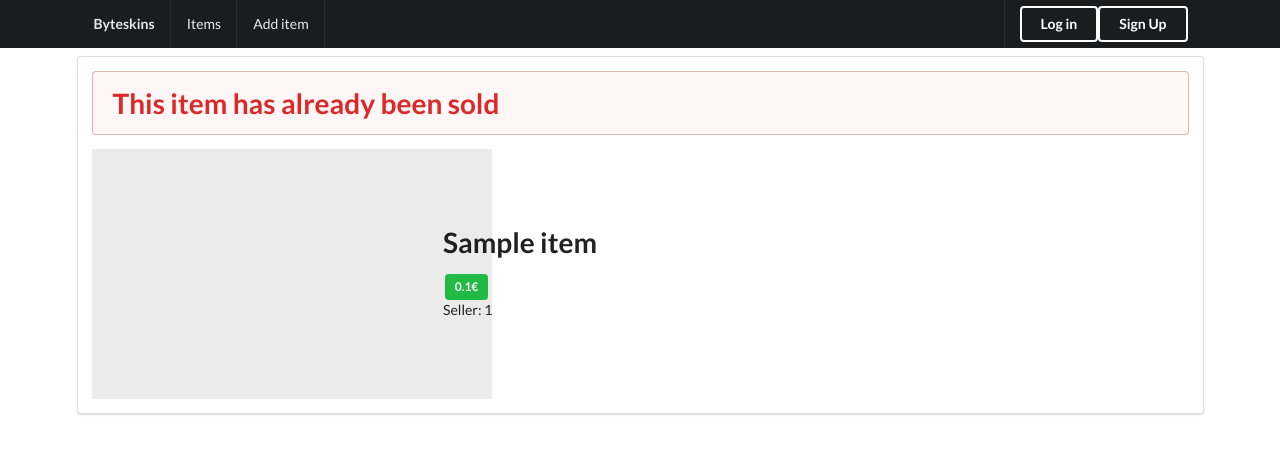
After one commit to k0tix/tsoha-projekti, a Flask app: page /items/1 in a window 1280 px wide. The commit adds this page. Shown: the top 454 px of the page. Run offline with Flask 2, Linux system fonts and the light colour scheme; tables that the repository leaves empty hold one stand-in row (values such as "Sample post"); some libraries are stand-ins or nearby versions.

Commit message:
add item view and item deletion functionality

```diff
--- a/application/items/views.py
+++ b/application/items/views.py
@@ -10,7 +10,7 @@ from application.purchase.models import Purchase
 @app.route("/items/", methods=["GET"])
 def items_index():
     i = Item.query.filter(Item.sold == False)
-    return render_template("items/list.html", items = i)
+    return render_template("items/list.html", items = i, current_user=current_user)
 
 @app.route("/items/new")
 @login_required
@@ -38,6 +38,16 @@ def items_create():
 
     return redirect(url_for("items_index"))
 
+@app.route("/items/<item_id>", methods=["GET"])
+def items_view(item_id):
+    i = Item.query.get(item_id)
+
+    if not i:
+        flash("item was not found")
+        redirect(url_for("items_index"))
+
+    return render_template("items/view.html", item=i)
+
 @app.route("/items/<item_id>", methods=["POST"])
 @login_required
 def items_set_price(item_id):
@@ -48,6 +58,24 @@ def items_set_price(item_id):
         db.session().commit()
     else:
         flash("You can only change the price of your own items")
+
+    return redirect(url_for("items_index"))
+
+@app.route("/items/delete/<item_id>", methods=["POST"])
+@login_required
+def items_delete(item_id):
+    i = Item.query.get(item_id)
+
+    if not i:
+        flash("Item not found")
+    elif i.sold:
+        flash("Item has already been sold")
+    elif i.account_id == current_user.id or current_user.role == "ADMIN":
+        db.session.delete(i)
+        db.session.commit()
+        flash("Item deleted successfully")
+    else:
+        flash("Something went wrong")
 
     return redirect(url_for("items_index"))
 
--- /dev/null
+++ b/application/templates/items/view.html
@@ -0,0 +1,34 @@
+{% extends "layout.html" %}
+
+{% block body %}
+
+<div class="ui segment">
+    {% if item.sold %}
+        <div class="ui negative message">
+            <h1 class="ui red header">This item has already been sold</h1>
+        </div>
+    {% endif %}
+    <div class="ui three column grid">
+        <div class="four wide column">
+            <div class="ui image" style="background-color: lightgrey">
+                <div class="ui placeholder" style="height: 250px; width: 400px"></div>
+            </div>
+        </div>
+        <div class="six wide column" style="margin: auto">
+            <h1 class="ui header">{{ item.name }}</h1>
+            <div class="ui green label">{{ item.price / 100 }}€</div>
+            <div>Seller: {{ item.account_id }}</div>
+        </div>
+        <div class="four wide column">
+        </div>
+    </div>
+    {% if (current_user.id == item.account_id or current_user.role == "ADMIN") and not item.sold %}
+        <form method="POST" action="/items/delete/{{ item.id }}">
+            <button class="ui red basic button" type="submit">
+                <i class="trash alternate outline icon"></i>
+                Delete item
+            </button>
+        </form>
+    {% endif %}
+</div>
+{% endblock %}
```
Also changed, not shown: application/templates/items/list.html (+12 -8 lines).
